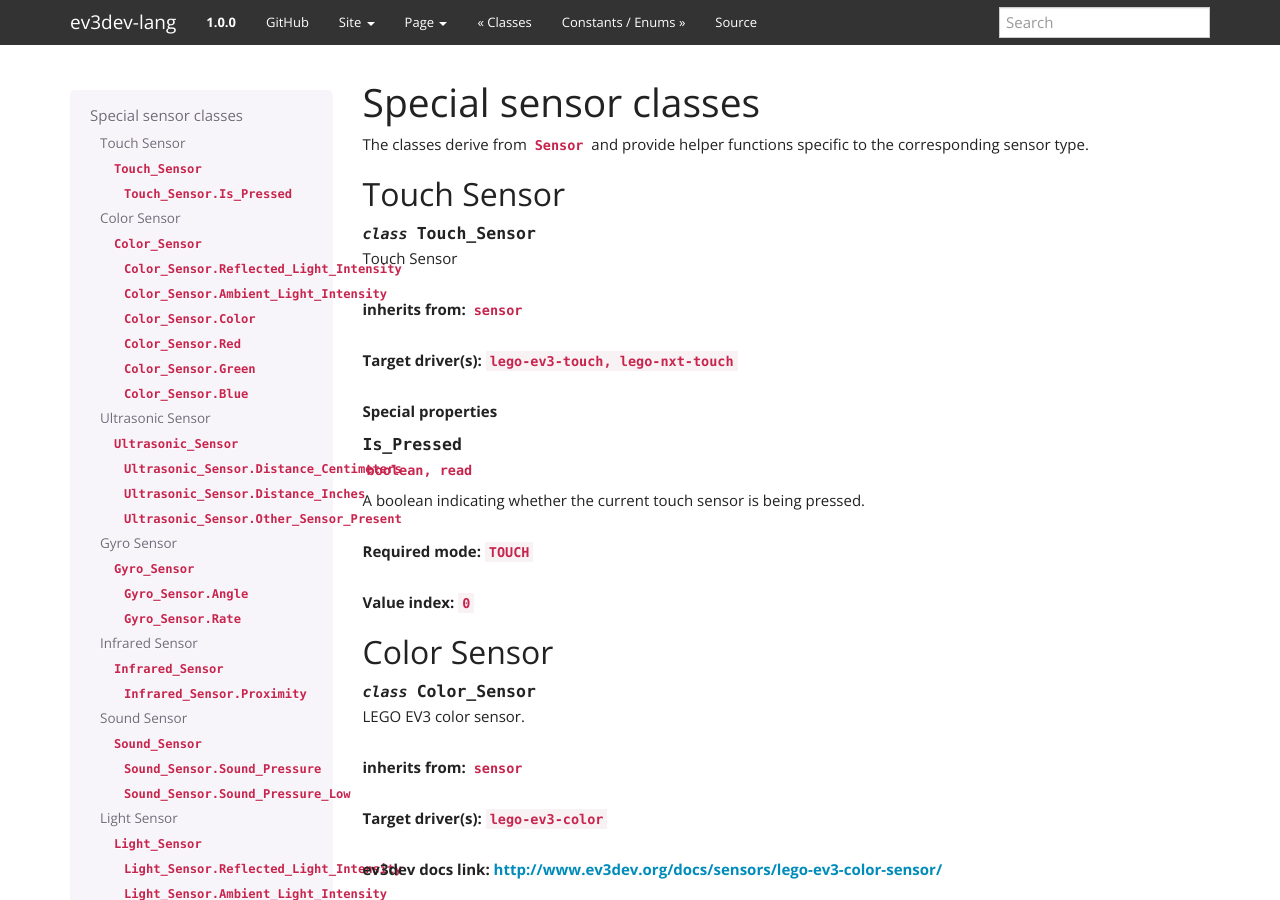
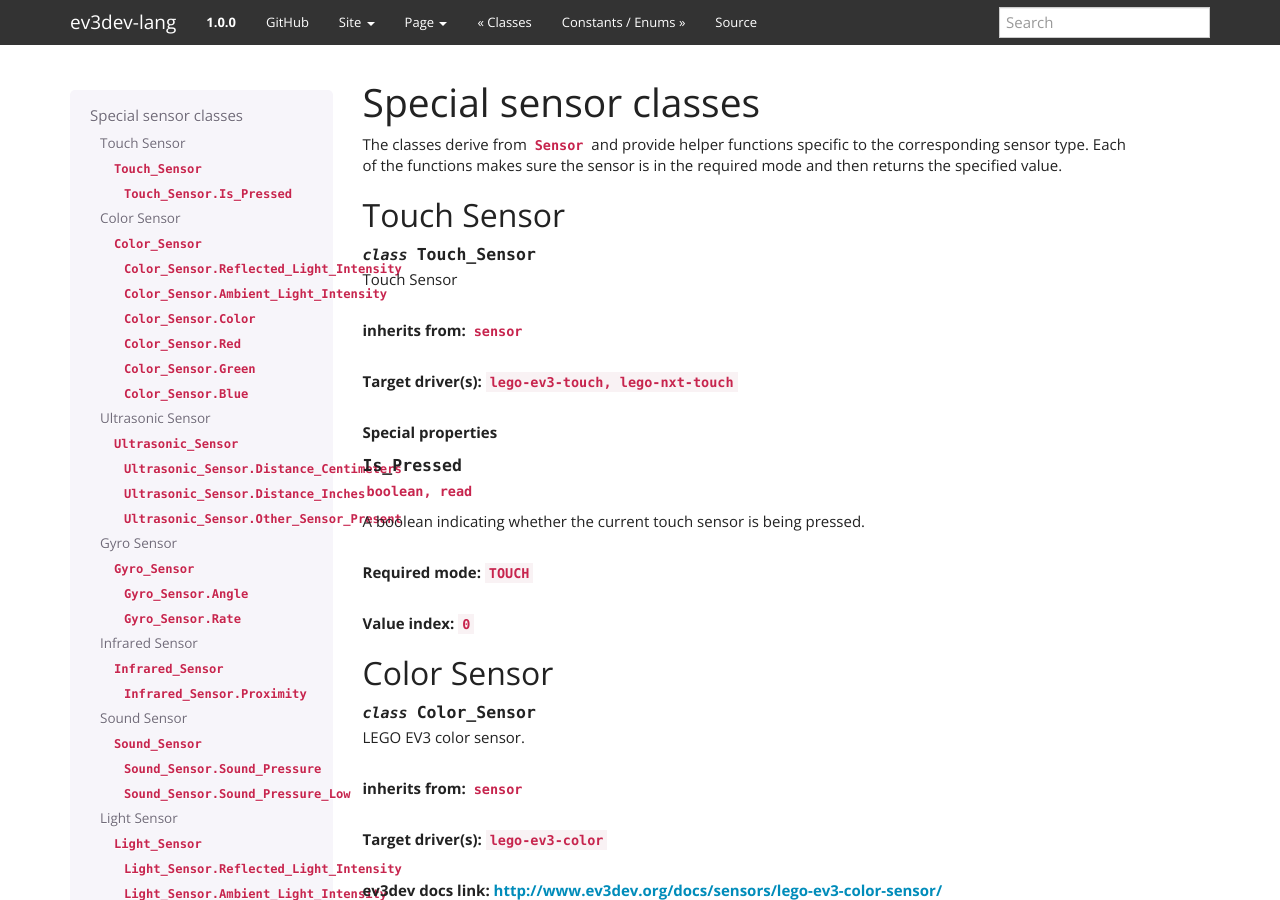
Before and after one commit to ev3dev/ev3dev-lang, a Sphinx documentation site: the page built from docs/sensors.rst, in a window 1280 px wide and 900 px high. Built offline with Sphinx 7.4.7, drawn with Linux system fonts in a browser that asks for light colours.

Commit message:
Improve special sensors descrption

```diff
--- a/docs/sensors.rst
+++ b/docs/sensors.rst
@@ -2,7 +2,8 @@ Special sensor classes
 ----------------------
 
 The classes derive from :py:class:`Sensor` and provide helper functions
-specific to the corresponding sensor type.
+specific to the corresponding sensor type. Each of the functions makes
+sure the sensor is in the required mode and then returns the specified value.
 
 .. ~autogen special-sensor-classes
 
```
